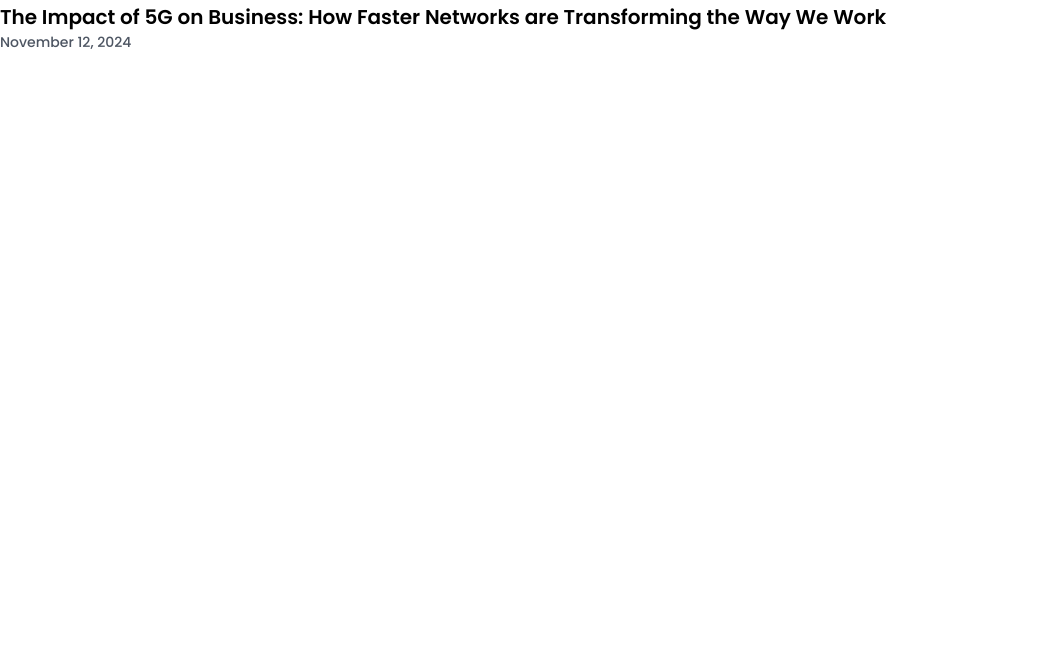
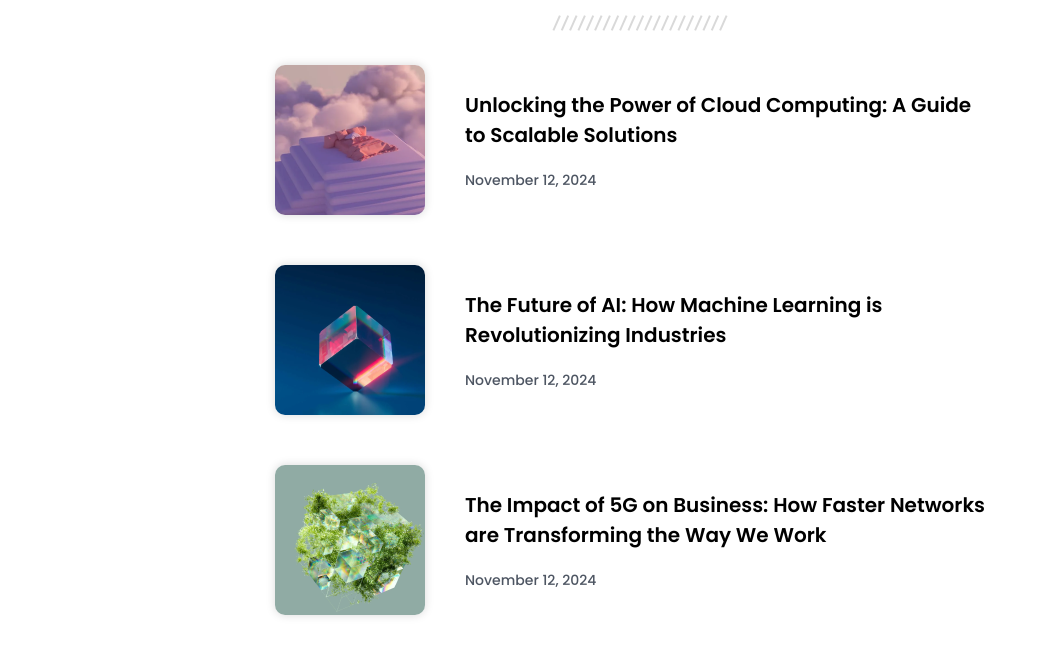
Before and after one commit to DevCris05/simple-article-listing-master, a plain HTML site: page index.html in a window 1280 px wide. Shown: the part 175-840 px from the top of the page, without its empty margins (0-1047 px from the left). Before the commit the page ends 800 px from the top, so only its background shows below. Drawn offline with Linux system fonts and the light colour scheme.

Commit message:
se termino de dar los estilos XD

```diff
--- a/index.html
+++ b/index.html
@@ -21,26 +21,33 @@
       <div class="content-page">
         <section class="article-page">
           <div class="img1"></div>
+          <div class="text-article">
             <p>
               Unlocking the Power of Cloud Computing: A Guide to Scalable
               Solutions
             </p>
             <small>November 12, 2024</small>
+          </div>
         </section>
         <section class="article-page">
           <div class="img2"></div>
+          <div class="text-article">
             <p>
-            The Future of AI: How Machine Learning is Revolutionizing Industries
+              The Future of AI: How Machine Learning is Revolutionizing
+              Industries
             </p>
             <small>November 12, 2024</small>
+          </div>
         </section>
         <section class="article-page">
           <div class="img3"></div>
+          <div class="text-article">
             <p>
               The Impact of 5G on Business: How Faster Networks are Transforming
               the Way We Work
             </p>
             <small>November 12, 2024</small>
+          </div>
         </section>
       </div>
     </main>
--- a/style.css
+++ b/style.css
@@ -8,10 +8,25 @@
   --font-text: Poppins;
 }
 
+body {
+  display: flex;
+  justify-content: center;
+}
+
 * {
   margin: 0;
   padding: 0;
   box-sizing: border-box;
+}
+
+.container-main {
+  max-width: 900px;
+  min-width: 655px;
+  padding: 50px;
+  text-align: center;
+}
+.title-page {
+  text-align: center;
 }
 
 .title {
@@ -21,11 +36,38 @@
   font-size: 2.25rem;
 }
 
-.article-page .img {
-  background-image: url("./resources/photo_1.png");
-  width: 350px;
-  height: 350px;
-  background-size: cover;
+.seperator {
+  margin: 30px 0;
+}
+
+.content-page {
+  display: flex;
+  justify-content: center;
+  flex-direction: column;
+}
+
+.article-page {
+  display: flex;
+  align-items: center;
+  justify-content: center;
+  text-align: left;
+}
+
+.article-page:nth-child(2) {
+  margin: 50px 0;
+}
+
+.text-article {
+  width: 70%;
+  display: flex;
+  flex-direction: column;
+  justify-content: center;
+  padding: 20px;
+  margin-left: 20px;
+}
+
+.text-article p {
+  margin-bottom: 20px;
 }
 
 .article-page p {
@@ -41,3 +83,28 @@
   font-weight: 500;
   font-size: 0.875rem;
 }
+
+/* DISEÑO MOBIL */
+.article-page .img1 {
+  background-image: url("./resources/photo_1.png");
+  width: 150px;
+  height: 150px;
+  border-radius: 10px;
+  box-shadow: 0 0 10px var(--color-optinal);
+}
+.article-page .img2 {
+  background-image: url("./resources/photo_2.png");
+  width: 150px;
+  height: 150px;
+  border-radius: 10px;
+  box-shadow: 0 0 10px var(--color-optinal);
+}
+.article-page .img3 {
+  background-image: url("./resources/photo_3.png");
+  width: 150px;
+  height: 150px;
+  border-radius: 10px;
+  box-shadow: 0 0 10px var(--color-optinal);
+}
+/* DISEÑO TABLET */
+/* DISEÑO DESKTOP */
```
Lines whose indentation alone changed are shown as unchanged.
